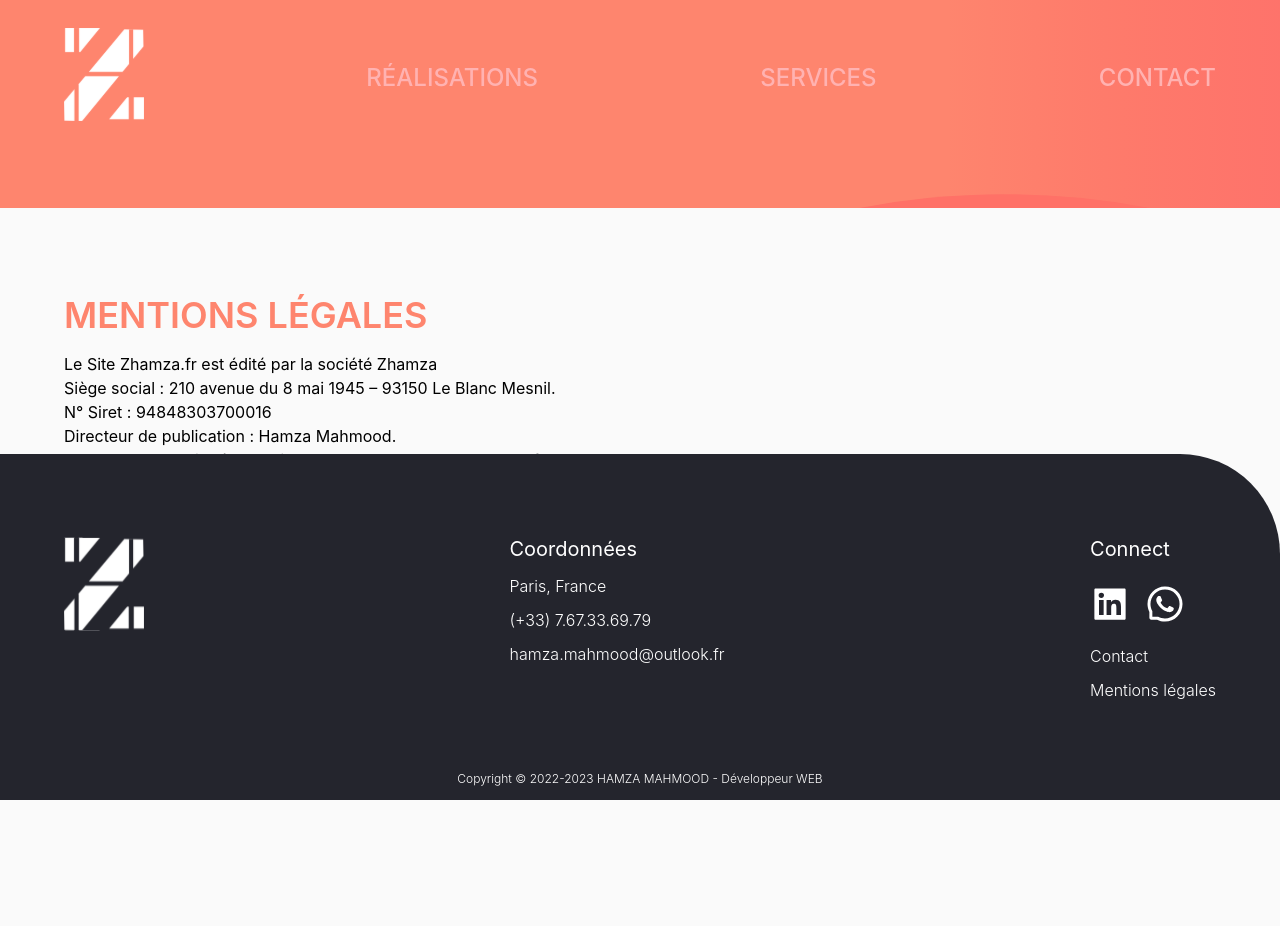
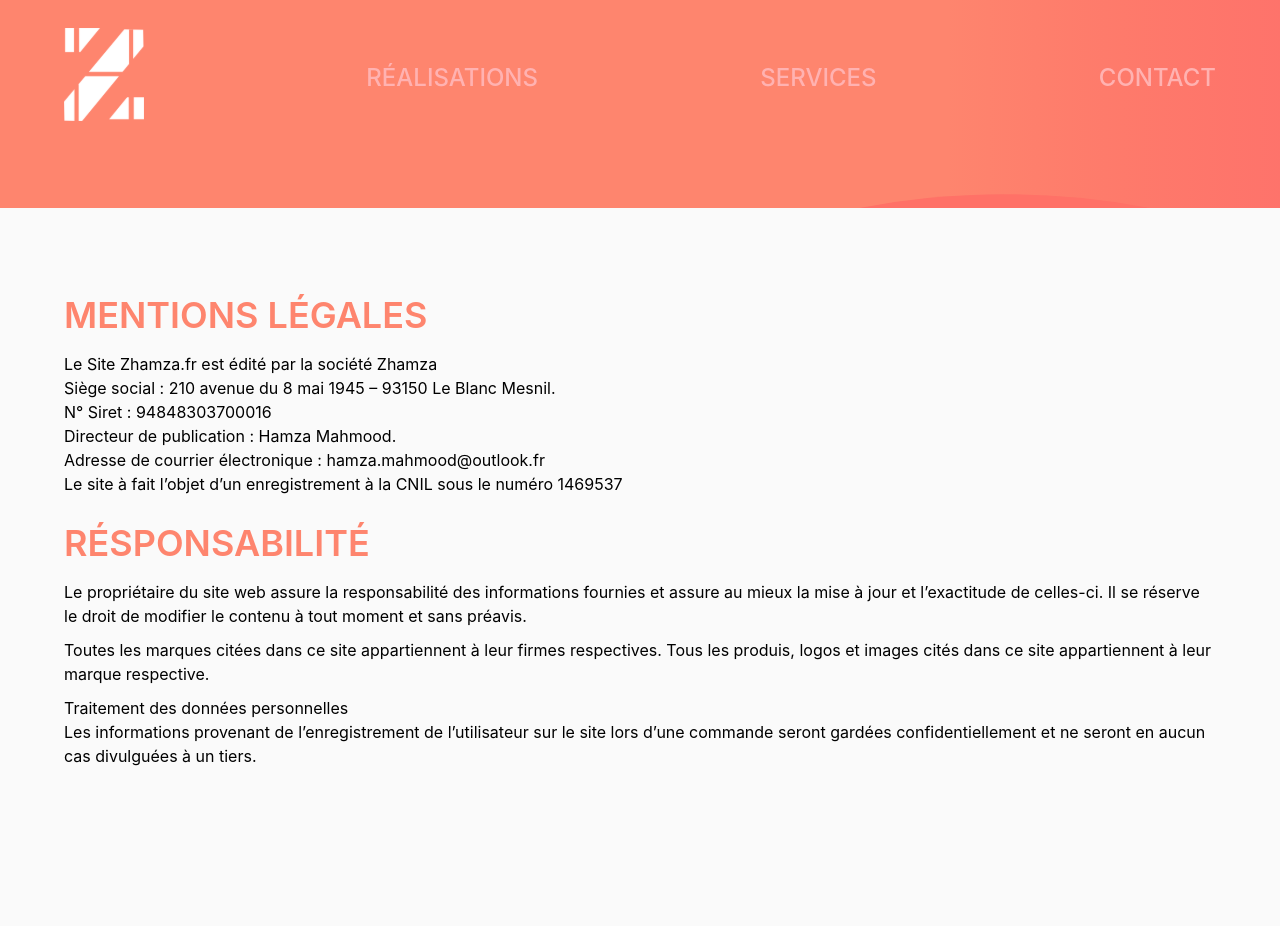
Before and after one commit to Zhamza1/Agence-digitale, a React (Create React App) app: page /mentions-legales in a window 1280 px wide. Shown: the top 926 px of the page. Before the commit the page ends 848 px from the top, so only its background shows below. Built offline with nearby package versions, Linux system fonts and the light colour scheme.

Commit message:
robot.txt mentions legales et autre

```diff
--- a/src/page/mentionLegales.jsx
+++ b/src/page/mentionLegales.jsx
@@ -18,7 +18,7 @@
                 </p>
             </div>
 
-            <div className='pb-[8rem] mt-[2rem] ' >
+            <div className='pb-[16rem] mt-[2rem] ' >
                 <h2 className=' text-secondary ' >RÉSPONSABILITÉ</h2>
                 <p className='mt-[1rem]' >Le propriétaire du site web assure la responsabilité des informations fournies et assure au mieux la mise à jour et l’exactitude de celles-ci. Il se réserve le droit de modifier le contenu à tout moment et sans préavis.</p>
 
@@ -29,7 +29,7 @@
                 </p>
             </div>
         </section>
-        <Footer  css=" fixed bottom-0  " />
+        <Footer  css=" fixed bottom-0 xl:relative " />
     </>
   )
 }
```
Also changed, not shown: 1 other file (tests, documents, lock files or other folders).
